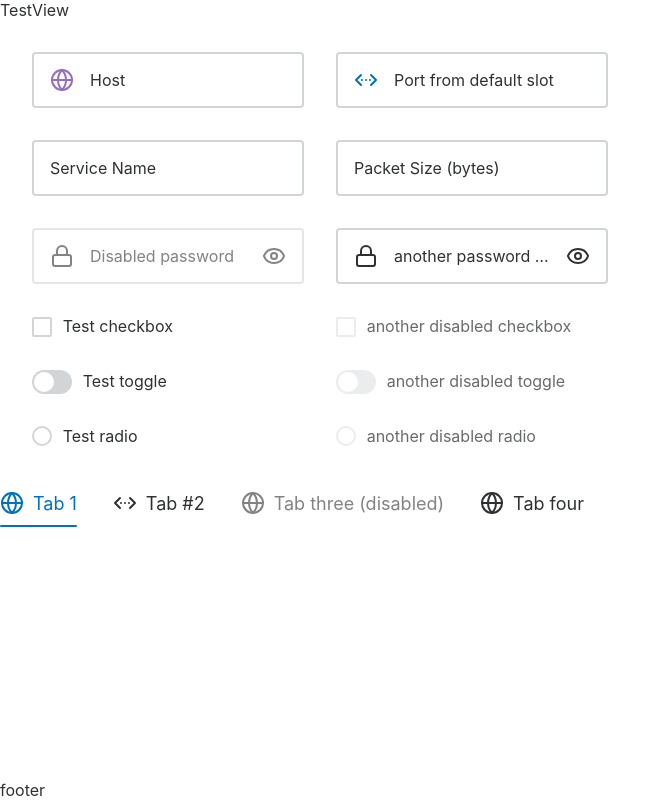
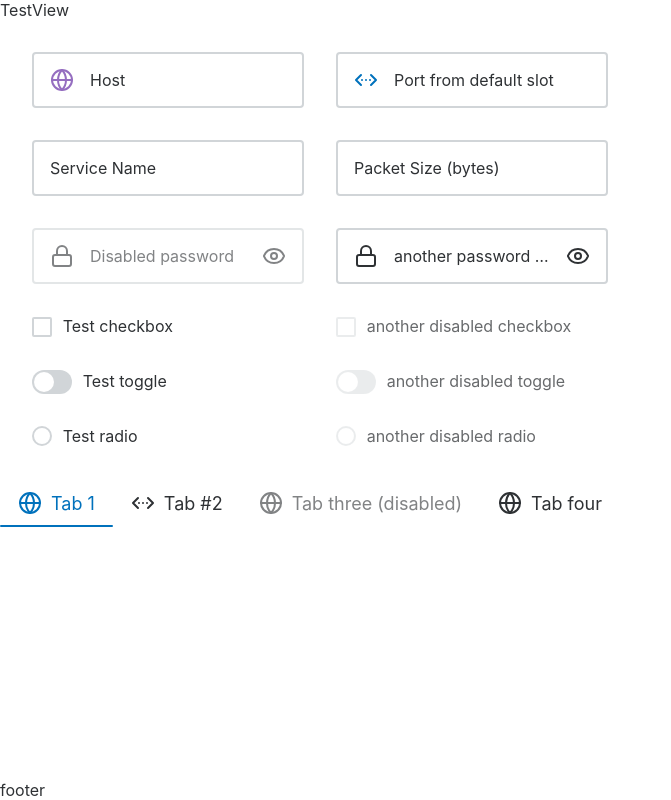
Before and after one commit to OMilchynskyiMT/ui2, a Vue app: page / in a window 1280 px wide. Shown: the whole page, without its empty margins (0-671 px from the left). Built offline with nearby package versions, Linux system fonts and the light colour scheme.

Commit message:
minor fixes

```diff
--- a/src/components/form/FormInput.vue
+++ b/src/components/form/FormInput.vue
@@ -123,11 +123,9 @@ onBeforeUnmount(() => {
       text-overflow: ellipsis;
       max-width: 100%;
 
-      transition:
-        transform var(--duration-lg),
-        color var(--duration-md),
-        background-color var(--duration-sm),
-        font-size var(--duration-md);
+      will-change: transform, padding-inline, color, background-color, font-size;
+      transition: transform, padding-inline, color, background-color, font-size;
+      transition-duration: var(--duration, var(--duration-lg));
       transition-timing-function: var(--bezier-magnetic);
     }
 
--- a/src/components/tabs/TabBar.vue
+++ b/src/components/tabs/TabBar.vue
@@ -46,9 +46,10 @@ onBeforeUnmount(() => {
   justify-content: flex-start;
   align-items: stretch;
   align-content: stretch;
-  gap: var(--gap, calc(var(--tab-font-size) * 2));
+  gap: var(--gap, 0);
 
   & > .indicator {
+    will-change: transform, width;
     position: absolute;
     bottom: 0;
     background-color: var(--tab-active-border-color);
--- a/src/components/tabs/TabItem.vue
+++ b/src/components/tabs/TabItem.vue
@@ -12,12 +12,13 @@ const { active = false, disabled = false } = defineProps<{
 <style scoped>
 .tab-item {
   position: relative;
-  min-height: var(--tab-height);
+  height: var(--tab-height);
   color: var(--color, var(--tab-color));
   cursor: var(--cursor, pointer);
   display: flex;
   align-items: center;
   justify-content: center;
+  padding-inline: var(--gap, calc(var(--tab-font-size) * 1));
   transition-duration: var(--duration-md);
   transition-timing-function: var(--bezier-smooth);
   user-select: none;
```
